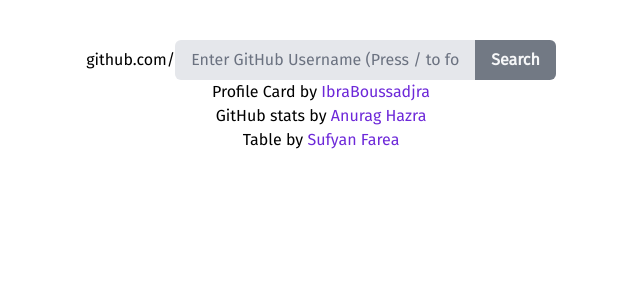
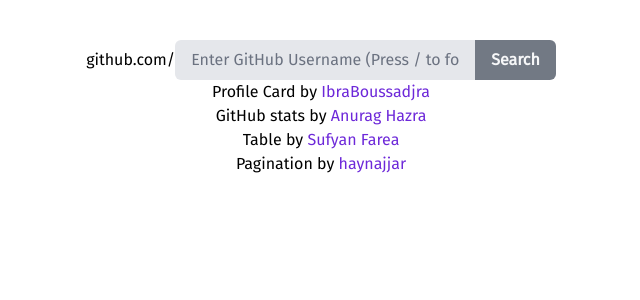
Before and after one commit to ahmadgirach/github-search-ng, an Angular app: page / in a window 1280 px wide. Shown: the top 300 px of the page, without its empty margins (319-959 px from the left). Built offline with nearby package versions, Linux system fonts and the light colour scheme.

Commit message:
[ADD] pagination credits

```diff
--- a/src/app/app.component.html
+++ b/src/app/app.component.html
@@ -52,6 +52,10 @@
 			<app-link [to]="'https://tailwindcomponents.com/u/ibraboussadjra'" [label]="'Table by'"
 				[author]="'Sufyan Farea'">
 			</app-link>
+
+			<app-link [to]="'https://tailwindcomponents.com/component/pagination-example'" [label]="'Pagination by'"
+				[author]="'haynajjar'">
+			</app-link>
 		</footer>
 	</div>
 </body>
```
